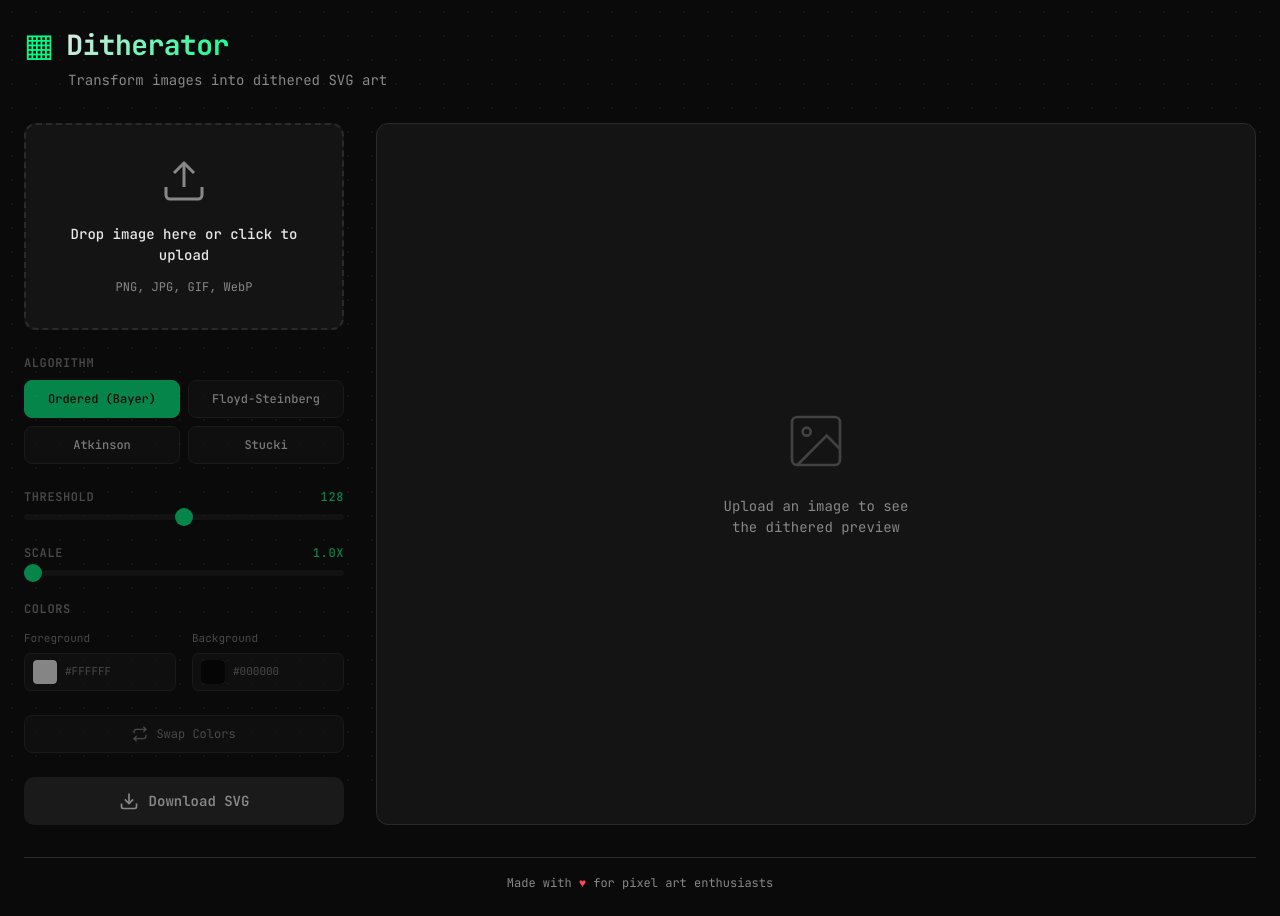
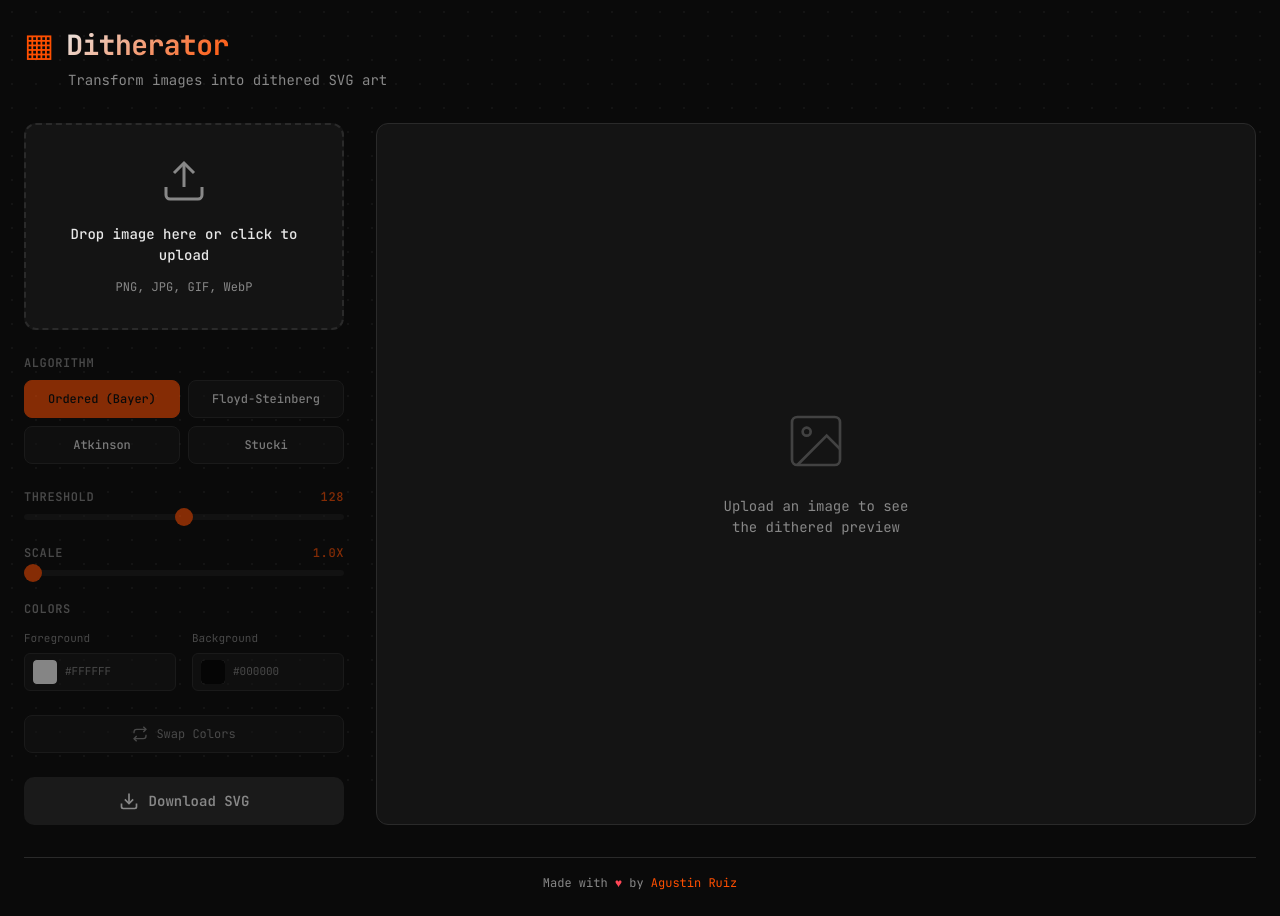
Before and after one commit to aguscruiz/ditherator, a React (Vite) app: page / in a window 1280 px wide. Built offline with nearby package versions, Linux system fonts and the light colour scheme; the HTML template or start-up script is replaced by a standard one.

Commit message:
Update footer attribution and accent color
The footer now credits Agustin Ruiz with a link to their GitHub profile. Updated the accent color variables to orange shades and added styles for anchor tags to match the new accent color.

```diff
--- a/src/App.tsx
+++ b/src/App.tsx
@@ -110,7 +110,7 @@ function App() {
 
       <footer className="footer">
         <p>
-          Made with <span className="heart">♥</span> for pixel art enthusiasts
+          Made with <span className="heart">♥</span> by <a href="https://github.com/aguscruiz" target="_blank" rel="noopener noreferrer">Agustin Ruiz</a>
         </p>
       </footer>
     </div>
--- a/src/index.css
+++ b/src/index.css
@@ -11,8 +11,8 @@
   --border-color: #2a2a2a;
   --text-primary: #e8e8e8;
   --text-secondary: #888;
-  --accent: #00ff88;
-  --accent-dim: #00cc6a;
+  --accent: #ff4f00;
+  --accent-dim: #cc3f00;
   --font-mono: 'JetBrains Mono', monospace;
 }
 
@@ -26,6 +26,16 @@ body {
   background: var(--bg-primary);
   color: var(--text-primary);
   line-height: 1.5;
+}
+
+a {
+  color: var(--accent);
+  text-decoration: none;
+  transition: opacity 0.15s ease;
+}
+
+a:hover {
+  opacity: 0.8;
 }
 
 /* Subtle dot pattern background */
```
